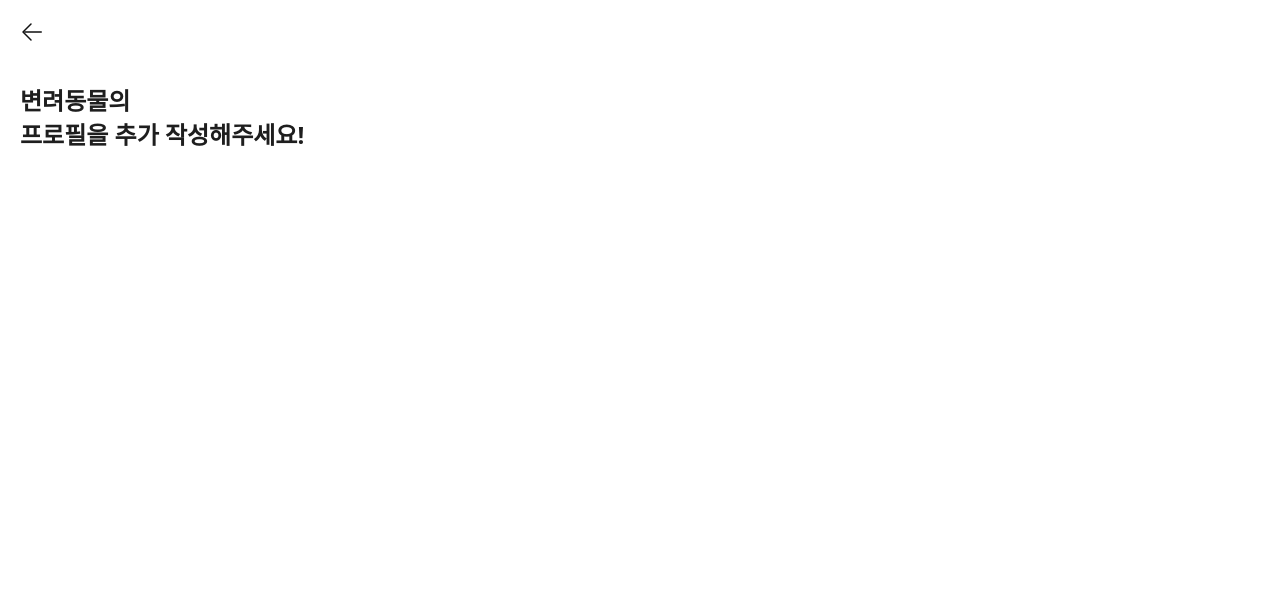
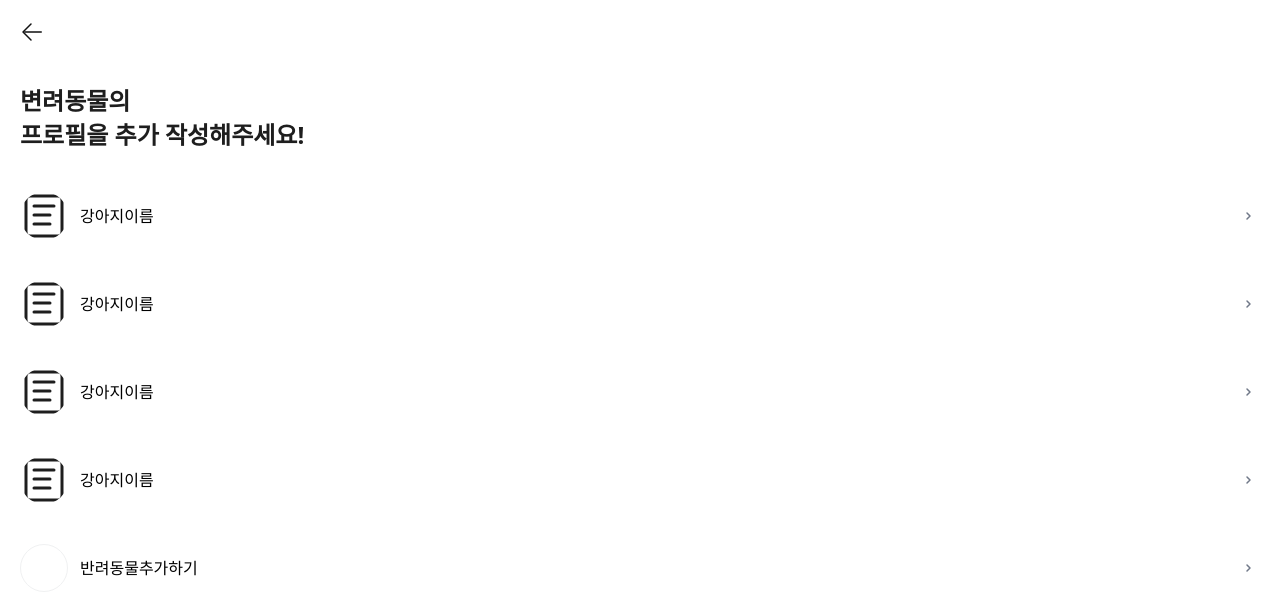
Before and after one commit to heum-jh/web-starter, a Next.js app: page /add-pet in a window 1280 px wide. Shown: the top 614 px of the page. Built offline with nearby package versions, Linux system fonts and the light colour scheme.

Commit message:
feat: add svg

```diff
--- a/src/pages/add-pet/index.tsx
+++ b/src/pages/add-pet/index.tsx
@@ -1,3 +1,4 @@
+import Image from "next/image";
 import { NextPageWithLayout } from "../_app";
 
 const AddPetPage: NextPageWithLayout = () => {
@@ -11,10 +12,40 @@ const AddPetPage: NextPageWithLayout = () => {
         변려동물의
         <br /> 프로필을 추가 작성해주세요!
       </div>
-      <div>
-        {petLists.map((item, index) => {
-          return <div key={index}></div>;
+      <div className="mt-5">
+        {petLists.map((_, index) => {
+          return (
+            <div key={index} className="flex h-[5.5rem] cursor-pointer items-center justify-between">
+              <div className="flex items-center gap-3">
+                <div className="relative h-12 w-12">
+                  <Image
+                    src="/images/assets/common/article.svg"
+                    alt="profile"
+                    fill
+                    className="rounded-full object-contain"
+                  />
+                </div>
+                <div>강아지이름</div>
+              </div>
+              <div className="relative h-6 w-6">
+                <Image src="/images/assets/common/right.svg" alt="right" fill className="object-contain" />
+              </div>
+            </div>
+          );
         })}
+        <div className="flex h-[5.5rem] cursor-pointer items-center justify-between">
+          <div className="flex items-center gap-3">
+            <div className=" h-12 w-12 rounded-full border border-[#F0F1F2]">
+              <div className="relative h-[0.875] w-[0.875rem]">
+                <Image src="/images/assets/common/plus.svg" alt="profile" fill className="object-contain" />
+              </div>
+            </div>
+            <div>반려동물추가하기</div>
+          </div>
+          <div className="relative h-6 w-6">
+            <Image src="/images/assets/common/right.svg" alt="right" fill className="object-contain" />
+          </div>
+        </div>
       </div>
     </div>
   );
```
Also changed, not shown: public/images/assets/common/plus.svg (added), public/images/assets/common/right.svg (added).
